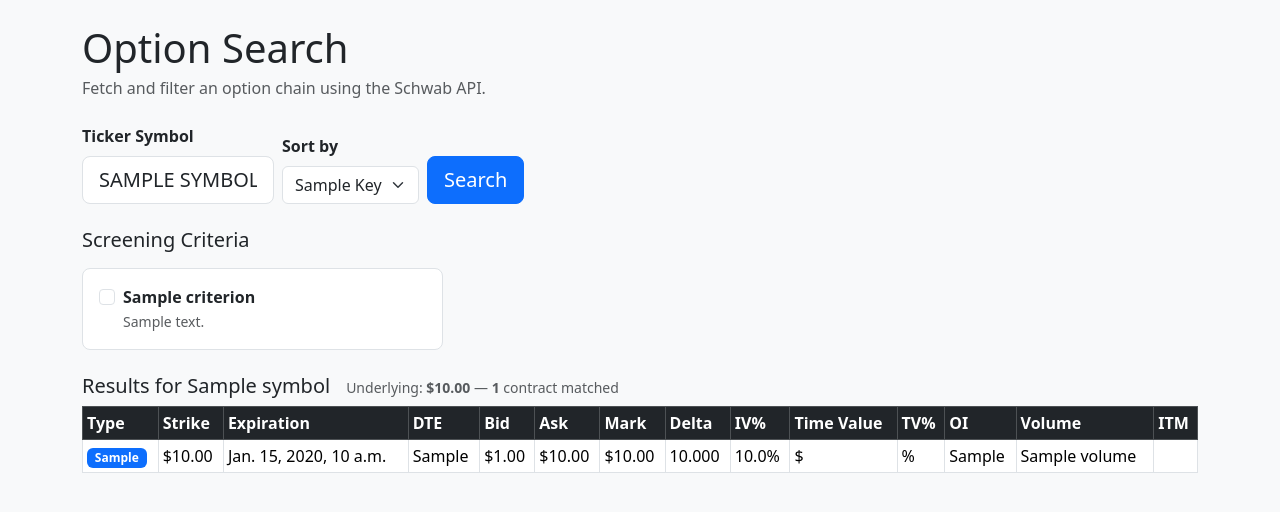
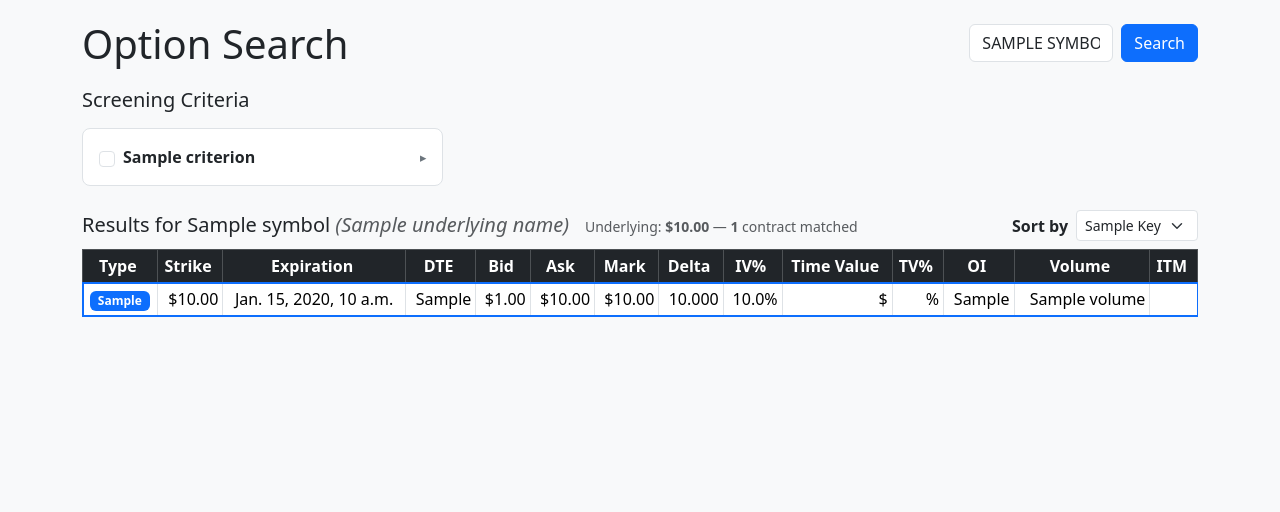
Before and after one commit to kentprimrose/option-search, a Django app: template src/screener/templates/screener/index.html in a window 1280 px wide. Shown: the top 512 px of the page. Run offline with Django 4.2, Linux system fonts and the light colour scheme; the template is opened without the code that fills it: most values are stand-ins (such as "Sample title", 1, 10 or a date in 2020).

Commit message:
Useful version 1

```diff
--- a/src/option_search/settings.py
+++ b/src/option_search/settings.py
@@ -48,7 +48,7 @@ DEFAULT_AUTO_FIELD = "django.db.models.BigAutoField"
 # Schwab API configuration
 SCHWAB_API_KEY = os.environ.get("SCHWAB_API_KEY", "")
 SCHWAB_APP_SECRET = os.environ.get("SCHWAB_APP_SECRET", "")
-SCHWAB_CALLBACK_URL = os.environ.get("SCHWAB_CALLBACK_URL", "https://127.0.0.1")
+SCHWAB_CALLBACK_URL = os.environ.get("SCHWAB_CALLBACK_URL", "https://127.0.0.1:8182")
 SCHWAB_TOKEN_PATH = os.environ.get(
     "SCHWAB_TOKEN_PATH",
     str(Path.home() / ".schwab_token.json"),
--- a/src/screener/templates/screener/index.html
+++ b/src/screener/templates/screener/index.html
@@ -11,46 +11,40 @@
   <style>
     body { background: #f8f9fa; }
     .criteria-card { border: 1px solid #dee2e6; border-radius: .5rem; background: #fff; }
-    .criteria-card .card-header { cursor: pointer; user-select: none; }
+    .criteria-body { display: none; }
+    .criteria-body.expanded { display: block; }
     .criteria-params { display: none; }
     .criteria-params.visible { display: block; }
+    .criteria-chevron { background: none; border: none; padding: 0; line-height: 1; color: #6c757d; font-size: .8rem; flex-shrink: 0; }
     .table-sm td, .table-sm th { vertical-align: middle; }
     .badge-put { background-color: #dc3545; }
     .badge-call { background-color: #0d6efd; }
     .itm-row { background-color: #fff3cd; }
+    #results-scroll { max-height: 60vh; overflow-y: auto; }
+    #results-table thead th { cursor: pointer; user-select: none; white-space: nowrap; position: sticky; top: 0; z-index: 2; background-color: #212529; }
+    #results-table thead th:hover { background-color: #495057; }
+    .sort-ind { font-size: .7em; opacity: .75; }
+    .atm-row { outline: 2px solid #0d6efd; outline-offset: -1px; }
   </style>
 </head>
 <body>
 <div class="container py-4">
 
-  <h1 class="mb-1">Option Search</h1>
-  <p class="text-muted mb-4">Fetch and filter an option chain using the Schwab API.</p>
-
   <form method="post" id="search-form">
     {% csrf_token %}
 
-    <!-- ── Ticker & sort ─────────────────────────────────────── -->
-    <div class="row g-2 mb-4 align-items-end">
-      <div class="col-auto">
-        <label for="symbol" class="form-label fw-semibold">Ticker Symbol</label>
+    <!-- ── Title & search bar ────────────────────────────────── -->
+    <div class="d-flex align-items-start justify-content-between mb-4">
+      <h1 class="mb-0 lh-1">Option Search</h1>
+      <div class="d-flex align-items-end gap-2">
         <input type="text" id="symbol" name="symbol"
-               class="form-control form-control-lg text-uppercase"
+               class="form-control text-uppercase"
                placeholder="e.g. AAPL"
                value="{{ symbol }}"
-               style="width: 12rem;"
+               style="width: 9rem;"
                autocomplete="off"
                required>
-      </div>
-      <div class="col-auto">
-        <label for="sort_by" class="form-label fw-semibold">Sort by</label>
-        <select id="sort_by" name="sort_by" class="form-select">
-          {% for key in sort_options %}
-            <option value="{{ key }}" {% if sort_by == key %}selected{% endif %}>{{ key|title }}</option>
-          {% endfor %}
-        </select>
-      </div>
-      <div class="col-auto">
-        <button type="submit" class="btn btn-primary btn-lg">Search</button>
+        <button type="submit" class="btn btn-primary">Search</button>
       </div>
     </div>
 
@@ -59,25 +53,32 @@
     <div class="row row-cols-1 row-cols-md-2 row-cols-xl-3 g-3 mb-4">
       {% for criterion in criteria %}
       <div class="col">
-        <div class="criteria-card p-3 h-100">
-          <div class="d-flex align-items-start gap-2">
+        <div class="criteria-card p-3">
+          <!-- ── Header row: always visible ── -->
+          <div class="d-flex align-items-center gap-2">
             <input
               type="checkbox"
-              class="form-check-input flex-shrink-0 mt-1 criteria-toggle"
+              class="form-check-input flex-shrink-0 criteria-toggle"
               id="enable_{{ criterion.id }}"
               name="{{ criterion.enable_field_name }}"
               data-target="params_{{ criterion.id }}"
               {% if criterion.enable_field_name in form_data %}checked{% endif %}>
-            <div class="flex-grow-1">
-              <label for="enable_{{ criterion.id }}" class="form-check-label fw-semibold d-block" style="cursor:pointer;">
+            <label for="enable_{{ criterion.id }}" class="form-check-label fw-semibold flex-grow-1 mb-0" style="cursor:pointer;">
               {{ criterion.name }}
             </label>
-              <small class="text-muted">{{ criterion.description }}</small>
+            <button type="button"
+                    class="criteria-chevron criteria-expand"
+                    data-target="body_{{ criterion.id }}"
+                    aria-label="expand">▸</button>
+          </div>
 
-              <!-- Parameter fields (shown when checkbox is checked) -->
+          <!-- ── Collapsible body: description + params ── -->
+          <div id="body_{{ criterion.id }}" class="criteria-body mt-2">
+            <small class="text-muted d-block mb-2">{{ criterion.description }}</small>
+
             {% if criterion.form_fields %}
             <div id="params_{{ criterion.id }}"
-                   class="criteria-params mt-2{% if criterion.enable_field_name in form_data %} visible{% endif %}">
+                 class="criteria-params{% if criterion.enable_field_name in form_data %} visible{% endif %}">
               {% for field in criterion.form_fields %}
               <div class="mb-2">
                 <label for="{{ field.name }}" class="form-label form-label-sm mb-1">{{ field.label }}</label>
@@ -105,9 +106,8 @@
               {% endfor %}
             </div>
             {% endif %}
+          </div>
 
-            </div>
-          </div>
         </div>
       </div>
       {% endfor %}
@@ -124,56 +124,66 @@
 
   <!-- ── Results ───────────────────────────────────────────── -->
   {% if options is not None %}
-  <div class="d-flex align-items-baseline gap-3 mb-2">
-    <h5 class="mb-0">Results for {{ symbol }}</h5>
+  <div class="d-flex align-items-baseline justify-content-between mb-2">
+    <div class="d-flex align-items-baseline gap-3">
+      <h5 class="mb-0">Results for {{ symbol }}{% if underlying_name %} <span class="fw-normal text-muted fst-italic">({{ underlying_name }})</span>{% endif %}</h5>
       <span class="text-muted small">
         {% if underlying_price %}Underlying: <strong>${{ underlying_price|floatformat:2 }}</strong> &mdash; {% endif %}
         <strong>{{ result_count }}</strong> contract{{ result_count|pluralize }} matched
       </span>
     </div>
+    <div class="d-flex align-items-center gap-2 flex-shrink-0 text-nowrap">
+      <label for="sort_by" class="form-label fw-semibold mb-0">Sort by</label>
+      <select id="sort_by" name="sort_by" class="form-select form-select-sm" form="search-form">
+        {% for key in sort_options %}
+          <option value="{{ key }}" {% if sort_by == key %}selected{% endif %}>{{ key|title }}</option>
+        {% endfor %}
+      </select>
+    </div>
+  </div>
 
   {% if options %}
-  <div class="table-responsive">
-    <table class="table table-sm table-hover table-bordered align-middle">
+  <div class="table-responsive" id="results-scroll">
+    <table class="table table-sm table-hover table-bordered align-middle" id="results-table">
       <thead class="table-dark">
         <tr>
-          <th>Type</th>
-          <th>Strike</th>
-          <th>Expiration</th>
-          <th>DTE</th>
-          <th>Bid</th>
-          <th>Ask</th>
-          <th>Mark</th>
-          <th>Delta</th>
-          <th>IV%</th>
-          <th>Time Value</th>
-          <th>TV%</th>
-          <th>OI</th>
-          <th>Volume</th>
-          <th>ITM</th>
+          <th class="text-center" title="Put or Call">Type</th>
+          <th class="text-center" title="Option strike price">Strike</th>
+          <th class="text-center" title="Expiration date">Expiration</th>
+          <th class="text-center" title="Days to expiration">DTE</th>
+          <th class="text-center" title="Current bid price">Bid</th>
+          <th class="text-center" title="Current ask price">Ask</th>
+          <th class="text-center" title="Mid-point of bid/ask spread">Mark</th>
+          <th class="text-center" title="Rate of change in option price per $1 move in the underlying (negative for puts)">Delta</th>
+          <th class="text-center" title="Implied volatility as a percentage">IV%</th>
+          <th class="text-center" title="Portion of the option premium above intrinsic value">Time Value</th>
+          <th class="text-center" title="Time value as a percentage of the underlying price">TV%</th>
+          <th class="text-center" title="Total number of outstanding open contracts">OI</th>
+          <th class="text-center" title="Number of contracts traded today">Volume</th>
+          <th class="text-center" title="Whether the option is in the money">ITM</th>
         </tr>
       </thead>
       <tbody>
         {% for opt in options %}
         <tr{% if opt.inTheMoney %} class="itm-row"{% endif %}>
-          <td>
+          <td class="text-center">
             <span class="badge {% if opt.putCall == 'PUT' %}badge-put{% else %}badge-call{% endif %}">
               {{ opt.putCall }}
             </span>
           </td>
-          <td>${{ opt.strikePrice|floatformat:2 }}</td>
-          <td>{{ opt.expirationDate }}</td>
-          <td>{{ opt.daysToExpiration }}</td>
-          <td>${{ opt.bid|floatformat:2 }}</td>
-          <td>${{ opt.ask|floatformat:2 }}</td>
-          <td>${{ opt.mark|floatformat:2 }}</td>
-          <td>{{ opt.delta|floatformat:3 }}</td>
-          <td>{{ opt.volatility|floatformat:1 }}%</td>
-          <td>${{ opt.timeValue|floatformat:2 }}</td>
-          <td>{{ opt.timeValuePct|floatformat:2 }}%</td>
-          <td>{{ opt.openInterest }}</td>
-          <td>{{ opt.volume }}</td>
-          <td>{% if opt.inTheMoney %}&#10003;{% endif %}</td>
+          <td class="text-end">${{ opt.strikePrice|floatformat:2 }}</td>
+          <td class="text-center">{{ opt.expirationDate }}</td>
+          <td class="text-end">{{ opt.daysToExpiration }}</td>
+          <td class="text-end">${{ opt.bid|floatformat:2 }}</td>
+          <td class="text-end">${{ opt.ask|floatformat:2 }}</td>
+          <td class="text-end">${{ opt.mark|floatformat:2 }}</td>
+          <td class="text-end">{{ opt.delta|floatformat:3 }}</td>
+          <td class="text-end">{{ opt.volatility|floatformat:1 }}%</td>
+          <td class="text-end">${{ opt.timeValue|floatformat:2 }}</td>
+          <td class="text-end">{{ opt.timeValuePct|floatformat:2 }}%</td>
+          <td class="text-end">{{ opt.openInterest }}</td>
+          <td class="text-end">{{ opt.volume }}</td>
+          <td class="text-center">{% if opt.inTheMoney %}&#10003;{% endif %}</td>
         </tr>
         {% endfor %}
       </tbody>
@@ -187,6 +197,18 @@
 </div>
 
 <script>
+  // Expand/collapse criteria body when chevron is clicked
+  document.querySelectorAll('.criteria-expand').forEach(function(btn) {
+    var body = document.getElementById(btn.dataset.target);
+    // Sync initial chevron direction
+    btn.textContent = body && body.classList.contains('expanded') ? '▾' : '▸';
+    btn.addEventListener('click', function() {
+      if (!body) return;
+      var expanded = body.classList.toggle('expanded');
+      btn.textContent = expanded ? '▾' : '▸';
+    });
+  });
+
   // Toggle parameter sections when criteria checkboxes are clicked
   document.querySelectorAll('.criteria-toggle').forEach(function(cb) {
     cb.addEventListener('change', function() {
@@ -210,6 +232,88 @@
       el.value = formData[name];
     }
   });
+
+  // ── Sortable results table ──────────────────────────────────
+  (function () {
+    var table = document.getElementById('results-table');
+    if (!table) return;
+
+    var headers = Array.from(table.querySelectorAll('thead th'));
+    var sortCol = -1, sortAsc = true;
+
+    // Wrap each header label and append an indicator span
+    headers.forEach(function (th, idx) {
+      var label = th.textContent;
+      th.innerHTML =
+        '<span class="col-label">' + label + '</span>' +
+        '<span class="sort-ind ms-1"></span>';
+      th.addEventListener('click', function () {
+        if (sortCol === idx) sortAsc = !sortAsc;
+        else { sortCol = idx; sortAsc = true; }
+        sortTable(idx, sortAsc);
+        updateIndicators();
+        markAndScrollATM();
+      });
+    });
+
+    function getCellValue(row, idx) {
+      // Strip currency/percent/check symbols; parse as number when possible
+      var text = row.cells[idx].textContent.trim().replace(/[$%,\u2713]/g, '');
+      var num = parseFloat(text);
+      return isNaN(num) ? text.toLowerCase() : num;
+    }
+
+    function sortTable(col, asc) {
+      var tbody = table.querySelector('tbody');
+      var rows = Array.from(tbody.rows);
+      rows.sort(function (a, b) {
+        var va = getCellValue(a, col);
+        var vb = getCellValue(b, col);
+        if (typeof va === 'string' && typeof vb === 'string')
+          return asc ? va.localeCompare(vb) : vb.localeCompare(va);
+        if (va < vb) return asc ? -1 : 1;
+        if (va > vb) return asc ? 1 : -1;
+        return 0;
+      });
+      rows.forEach(function (r) { tbody.appendChild(r); });
+    }
+
+    function updateIndicators() {
+      headers.forEach(function (th, idx) {
+        var ind = th.querySelector('.sort-ind');
+        if (ind) ind.textContent = idx === sortCol ? (sortAsc ? '▲' : '▼') : '';
+      });
+    }
+
+    // ── ATM row highlighting & scroll ───────────────────────────
+    var underlyingPrice = {{ underlying_price|default:0 }};
+
+    function markAndScrollATM() {
+      if (!underlyingPrice) return;
+      var tbody = table.querySelector('tbody');
+      var rows = Array.from(tbody.rows);
+      var bestRow = null, bestDiff = Infinity;
+
+      rows.forEach(function (row) {
+        row.classList.remove('atm-row');
+        var strike = parseFloat(row.cells[1].textContent.replace(/[$,]/g, ''));
+        if (!isNaN(strike)) {
+          var diff = Math.abs(strike - underlyingPrice);
+          if (diff < bestDiff) { bestDiff = diff; bestRow = row; }
+        }
+      });
+
+      if (bestRow) {
+        bestRow.classList.add('atm-row');
+        var container = document.getElementById('results-scroll');
+        var theadHeight = table.querySelector('thead').offsetHeight;
+        var visibleHeight = container.clientHeight - theadHeight;
+        container.scrollTop = bestRow.offsetTop - theadHeight - visibleHeight / 2 + bestRow.offsetHeight / 2;
+      }
+    }
+
+    markAndScrollATM();
+  })();
 </script>
 </body>
 </html>
--- a/src/screener/views.py
+++ b/src/screener/views.py
@@ -29,6 +29,7 @@ def index(request):
         "error": None,
         "options": None,
         "underlying_price": None,
+        "underlying_name": "",
         "symbol": "",
         "sort_by": "strike",
         "result_count": 0,
@@ -52,8 +53,9 @@ def index(request):
         return render(request, "screener/index.html", context)
 
     try:
-        options, underlying_price = get_option_chain(symbol)
+        options, underlying_price, underlying_name = get_option_chain(symbol)
         context["underlying_price"] = underlying_price
+        context["underlying_name"] = underlying_name
 
         for criterion in criteria:
             if criterion.is_enabled(form_data):
```
Also changed, not shown: src/screener/schwab_client.py (+16 -3 lines), README.md (added). Lines whose indentation alone changed are shown as unchanged.
